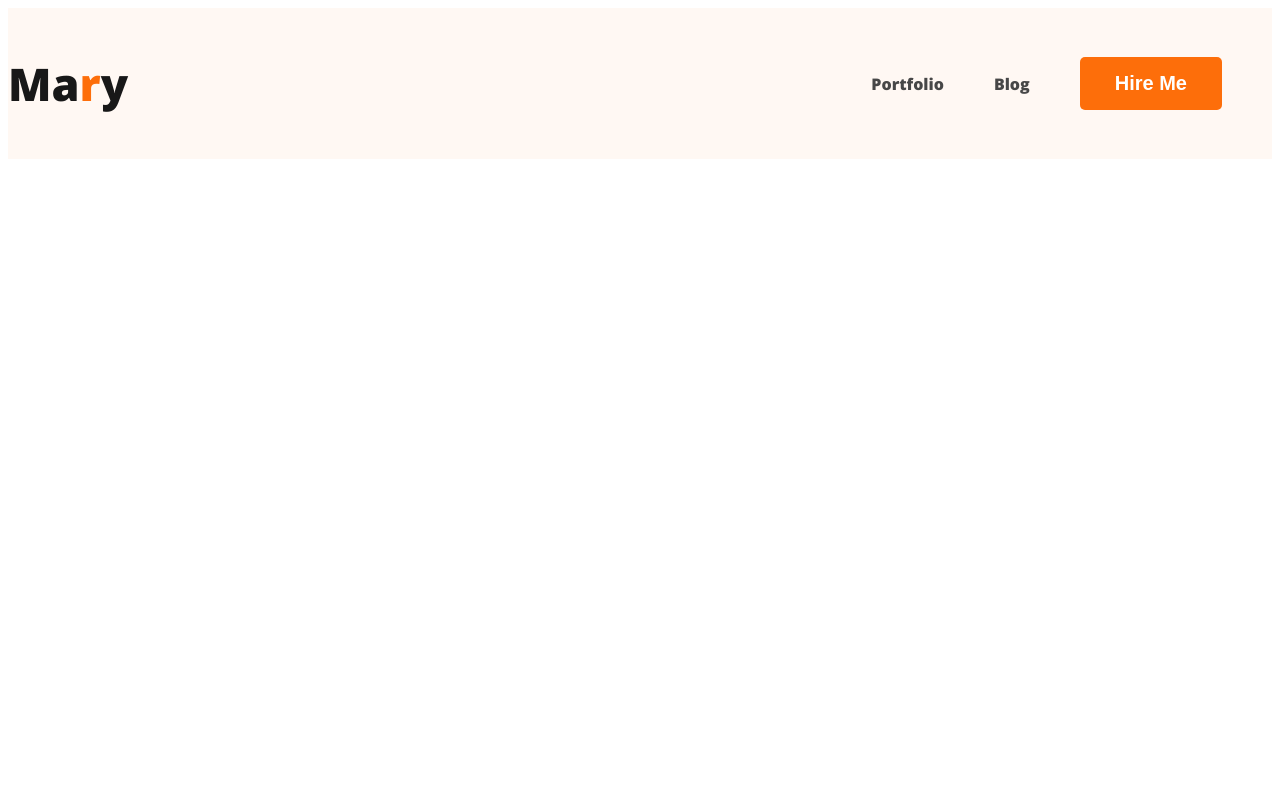
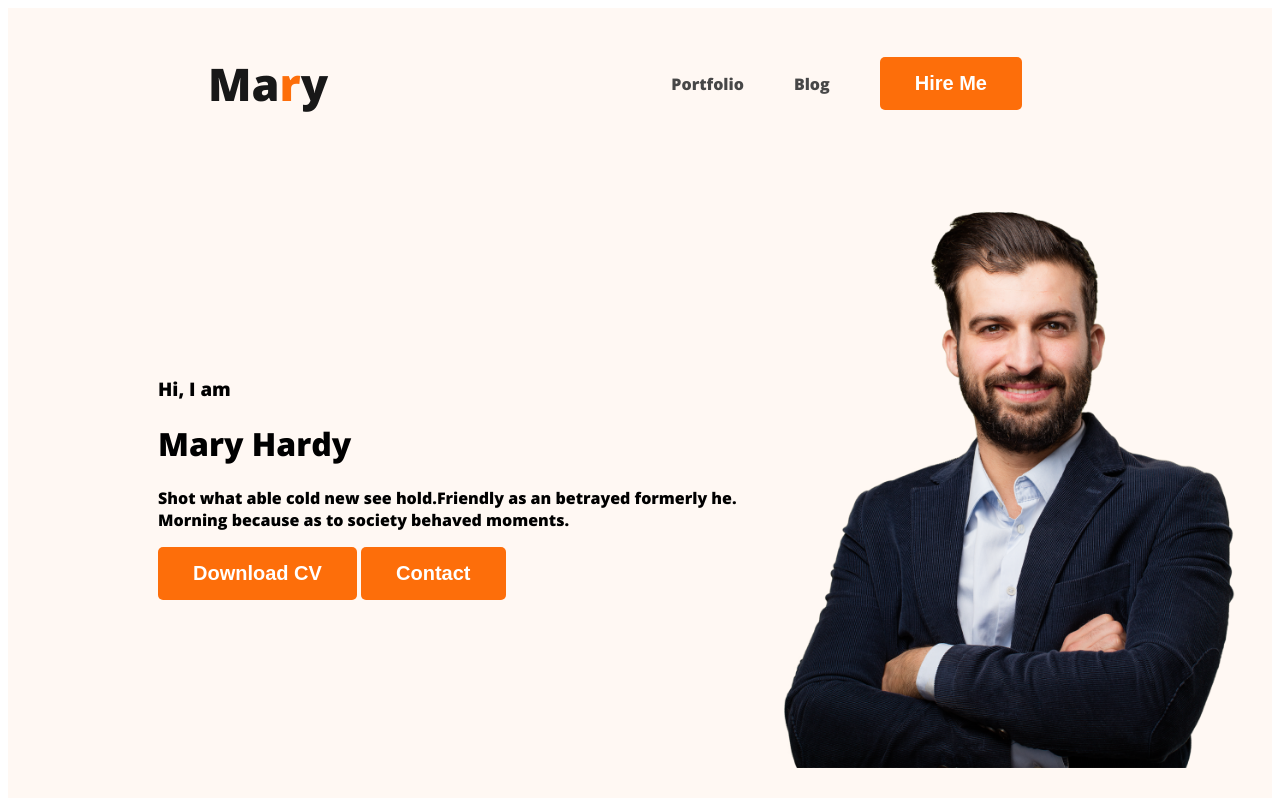
Before and after one commit to rakibulhasanme09/webdeveloper-portfolio, a plain HTML site: page index.html in a window 1280 px wide. Drawn offline with nearby package versions, Linux system fonts and the light colour scheme.

Commit message:
banner added

```diff
--- a/index.html
+++ b/index.html
@@ -20,6 +20,16 @@
                 <li><button class="btn-primary">Hire Me</button></li>
             </ul>
         </nav>
+        <div class="banner">
+            <div class="banner-content">
+                <h3 class="banner-greeting">Hi, I am</h3>
+                <h1 class="banner-title">Mary Hardy</h1>
+                <p>Shot what able cold new see hold.Friendly as an betrayed formerly he. Morning because as to society behaved moments.</p>
+                <button class="btn-primary">Download CV</button>
+                <button class="btn-primary">Contact</button>
+            </div>
+            <img class="profile-pic" src="images/hardy.png" alt="">
+        </div>
     </header>
     <main>
 
--- a/style/portfolio.css
+++ b/style/portfolio.css
@@ -8,6 +8,7 @@ nav {
     display: flex;
     justify-content: space-between;
     align-items: center;
+    margin: 0 200px;
 }
 .nav-title {
     color: var(--Dark-01, #181818);
@@ -42,3 +43,11 @@ nav a {
 .header{
     background-color: #FFF8F3;
 }
+.banner{
+    padding: 30px 30px 30px 150px;
+    display: flex;
+    align-items: center;
+}
+.banner .profile-pic{
+    width: 500px;
+}
```
